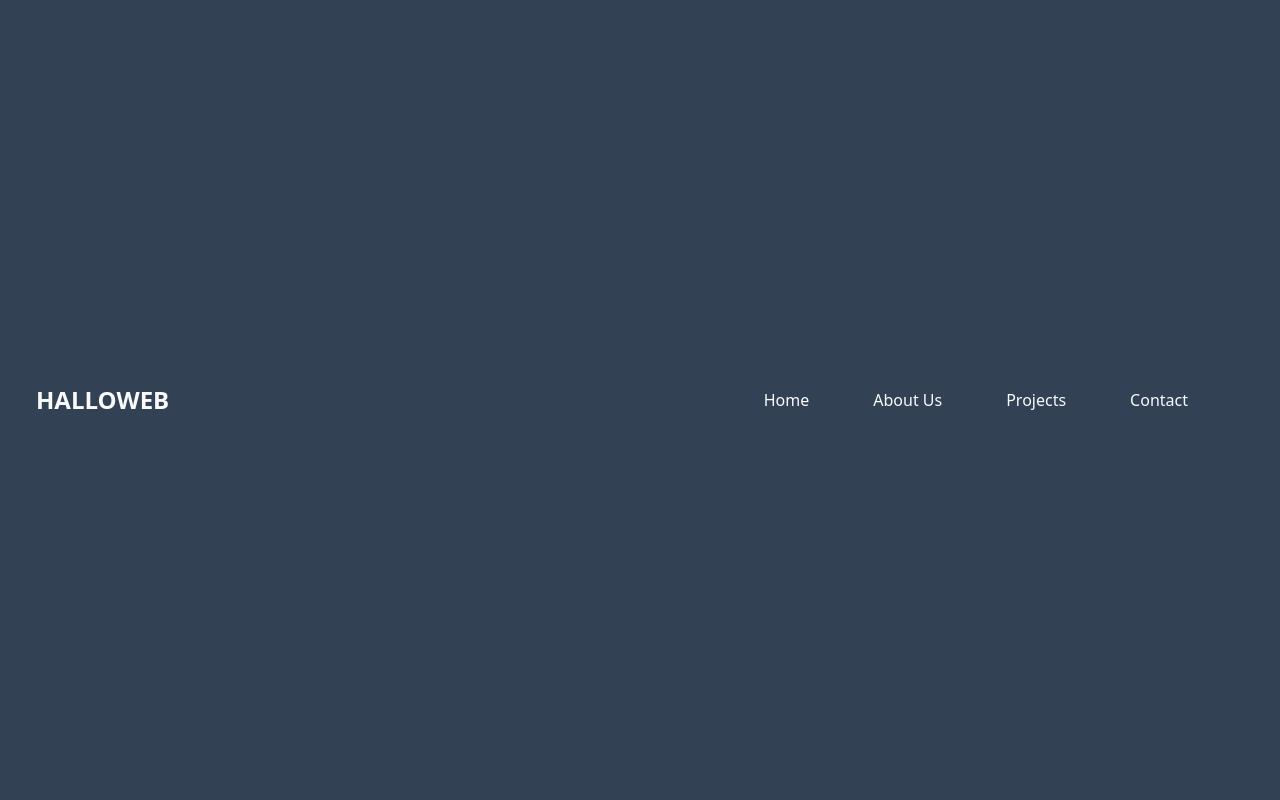
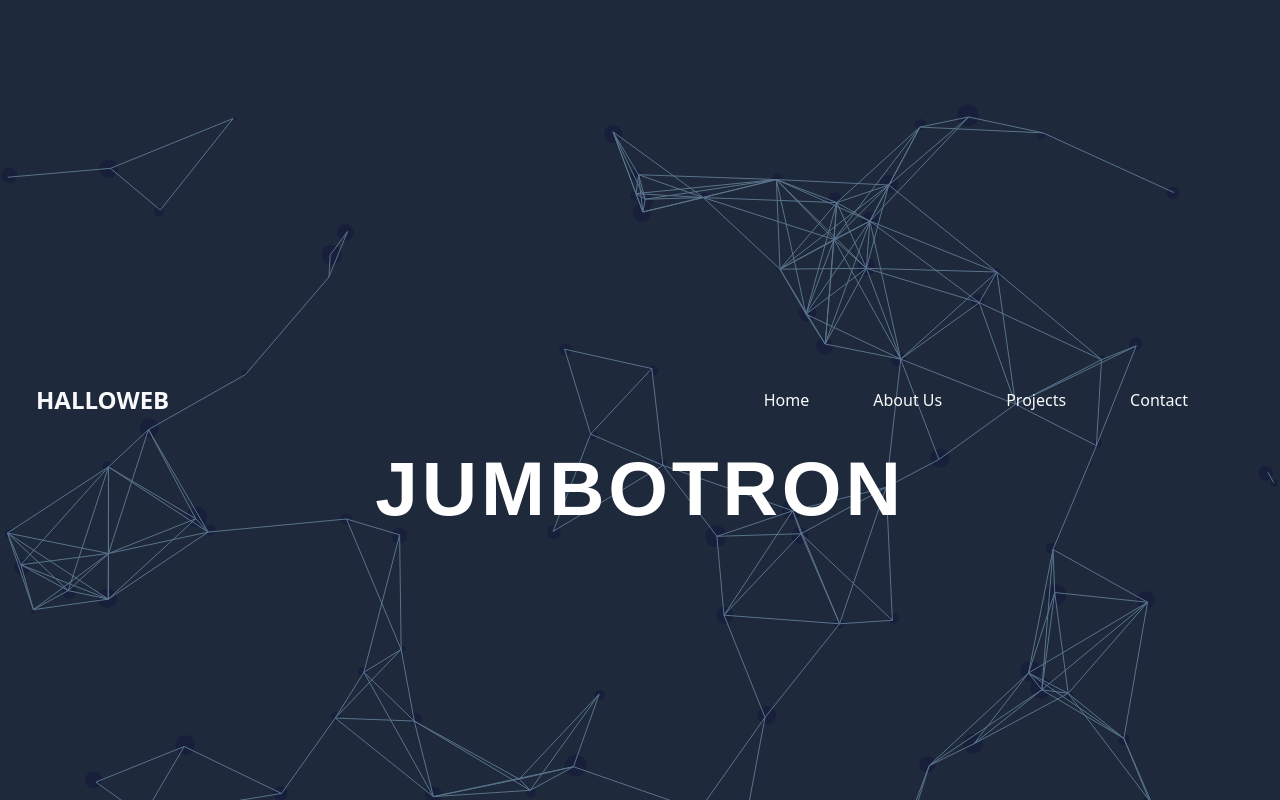
Before and after one commit to NoxturneDev/porto-team, a React (Create React App) app: page / in a window 1280 px wide. Shown: the top 800 px of the page. Built offline with nearby package versions, Linux system fonts and the light colour scheme; a web font is replaced by a local one.

Commit message:
change nav background to transparent

```diff
--- a/src/components/Nav.jsx
+++ b/src/components/Nav.jsx
@@ -14,7 +14,7 @@
 
   return (
     <>
-      <Wrapper custom="flex justify-center items-center w-screen shadow-sm bg-slate-700 h-16 z-20 fixed px-5">
+      <Wrapper custom="flex justify-center items-center w-screen h-16 z-20 fixed px-5">
         <div className="grow p-4 text-gray-50 text-2xl font-bold">
           <h2>HALLOWEB</h2>
         </div>
```
